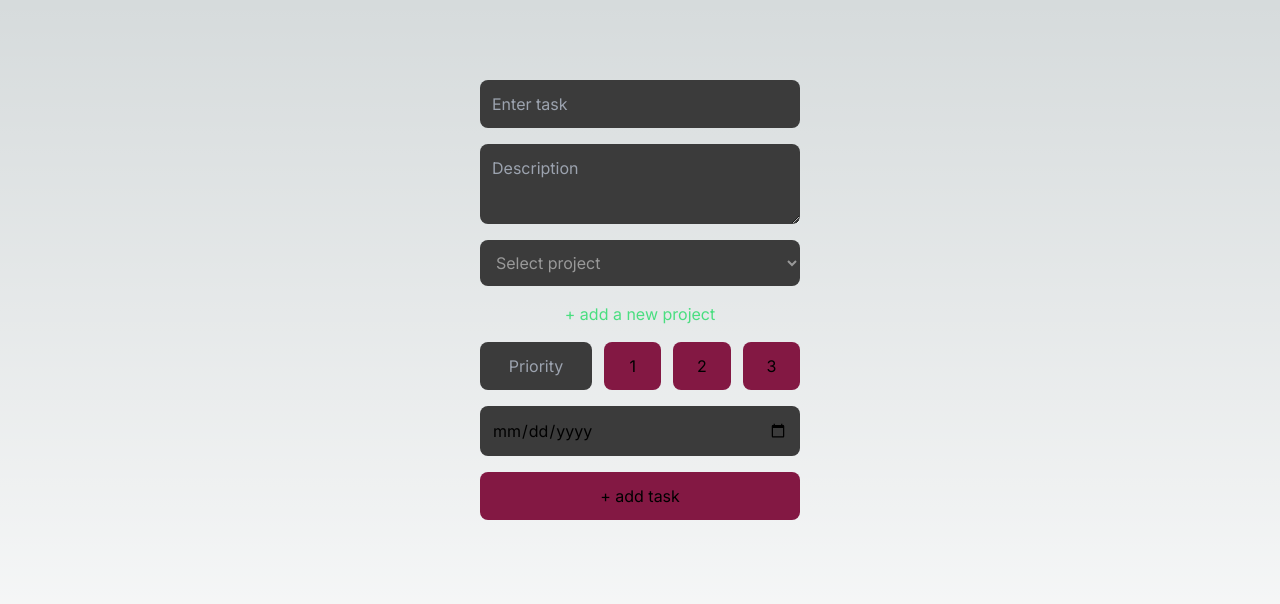
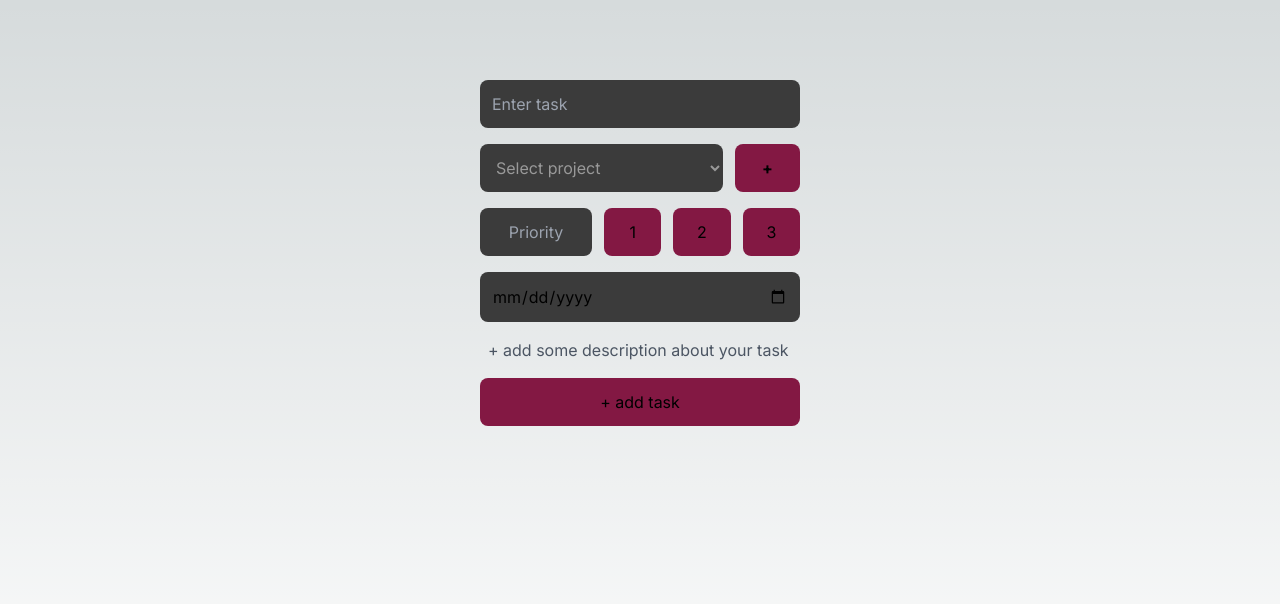
Before and after one commit to opencore-x/lucidity, a Next.js app: page /task in a window 1280 px wide. Shown: the top 604 px of the page. Built offline with nearby package versions, Linux system fonts and the light colour scheme.

Commit message:
finished task page

```diff
--- a/app/components/Project.js
+++ b/app/components/Project.js
@@ -3,11 +3,11 @@ import React, { useState } from 'react';
 export default function Project() {
   const [project, setProject] = useState('');
   return (
-    <form className="flex flex-col space-y-4" onSubmit={(e) => e.preventDefault()}>
+    <form className="flex flex-col space-y-3" onSubmit={(e) => e.preventDefault()}>
       <input
         type="text"
-        placeholder="Project Name"
-        className="p-3 rounded-lg bg-[#3B3B3B]"
+        placeholder="Enter project Name"
+        className="p-3 rounded-xl bg-[#3B3B3B]"
         onChange={(e) => setProject(e.target.value)}
       />
       <button className="p-3 bg-pink-900 rounded-lg">+ Add Project</button>
--- a/app/task/page.js
+++ b/app/task/page.js
@@ -9,6 +9,7 @@ export default function Page() {
   const [priority, setPriority] = useState(null);
   const [dueDate, setDueDate] = useState(null);
   const [isAddProjectVisible, setIsAddProjectVisible] = useState(false);
+  const [isDescriptionVisible, setIsDescriptionVisible] = useState(false);
 
   return (
     <div className="flex h-screen justify-center">
@@ -19,14 +20,11 @@ export default function Page() {
           className="p-3 rounded-lg bg-[#3B3B3B]"
           onChange={(e) => setTaskName(e.target.value)}
         />
-        <textarea
-          className="p-3 h-20 rounded-lg bg-[#3B3B3B]"
-          placeholder="Description"
-          onChange={(e) => setDescription(e.target.value)}
-        />
+
+        <div className="flex gap-3">
           <select
             name="Project"
-          className="p-3 rounded-lg bg-[#3B3B3B] text-[#999]"
+            className="p-3 rounded-lg bg-[#3B3B3B] text-[#999] w-full"
             onChange={(e) => setProject(e.target.value)}
           >
             <option value="" selected disabled>
@@ -36,12 +34,20 @@ export default function Page() {
             <option>to-do</option>
             <option>Haayi</option>
           </select>
-        <button className="text-green-400" onClick={() => setIsAddProjectVisible(!isAddProjectVisible)}>
-          {isAddProjectVisible ? 'cancel' : ' + add a new project'}
+          <button
+            className="p-3 bg-pink-900 w-20 rounded-lg font-bold"
+            onClick={() => setIsAddProjectVisible(!isAddProjectVisible)}
+          >
+            {isAddProjectVisible ? '-' : '+'}
           </button>
-        {isAddProjectVisible && <Project />}
+        </div>
+        {isAddProjectVisible && (
+          <div className="p-3 bg-black-900 border-2 border-gray-800 rounded-xl">
+            <Project />
+          </div>
+        )}
 
-        <div className="space-x-3 flex">
+        <div className="flex gap-3">
           <input
             placeholder="Priority"
             className="p-3 w-28 rounded-lg bg-[#3B3B3B] text-center"
@@ -63,11 +69,19 @@ export default function Page() {
           className="p-3 rounded-lg bg-[#3B3B3B]"
           onChange={(e) => setDueDate(e.target.value)}
         />
-        {taskName}
-        {description}
-        {project}
-        {priority}
-        {dueDate}
+        {!isDescriptionVisible && (
+          <button className="text-gray-600 text-left px-2" onClick={() => setIsDescriptionVisible(true)}>
+            + add some description about your task
+          </button>
+        )}
+
+        {isDescriptionVisible && (
+          <textarea
+            className="p-3 h-20 rounded-lg bg-[#3B3B3B]"
+            placeholder="Description"
+            onChange={(e) => setDescription(e.target.value)}
+          />
+        )}
         <button className="p-3 bg-pink-900 rounded-lg">+ add task</button>
       </form>
     </div>
```
Lines whose indentation alone changed are shown as unchanged.
